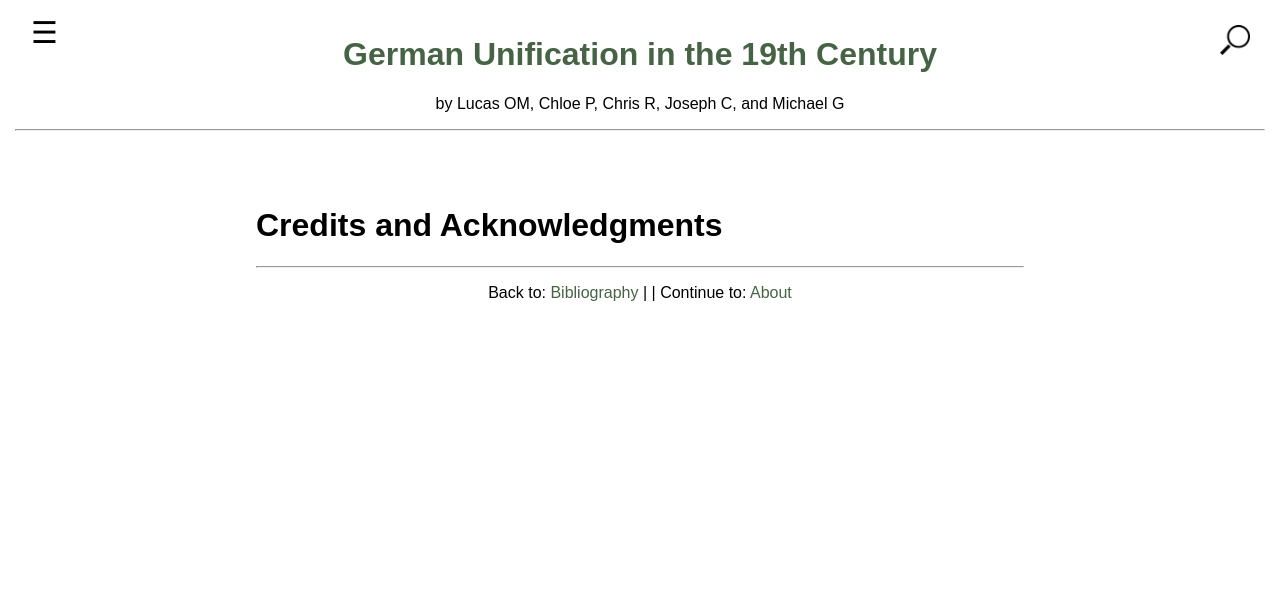
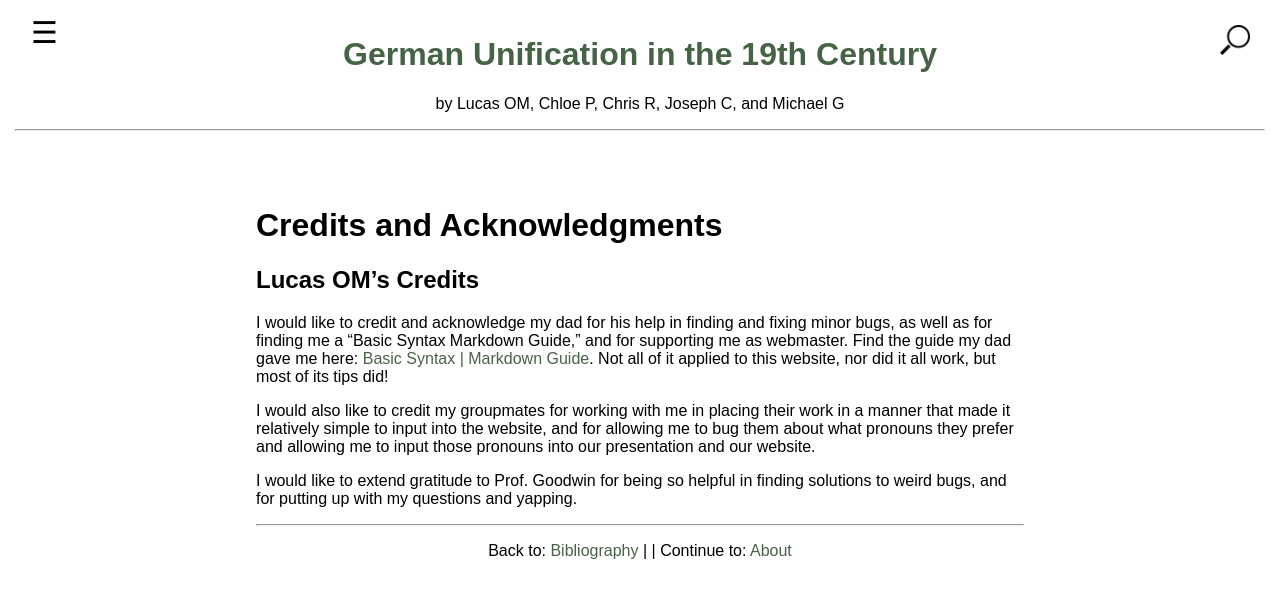
Before and after one commit to LucasOM-XeThey/OliveiraMelo-Lucas-EUH3205, a Jekyll site: the page built from 006_credits_acknowledgments.md, in a window 1280 px wide. Shown: the top 598 px of the page. Built offline with Jekyll 4.4.1, drawn with Linux system fonts in a browser that asks for light colours.

Commit message:
Update 006_credits_acknowledgments.md

```diff
--- a/006_credits_acknowledgments.md
+++ b/006_credits_acknowledgments.md
@@ -5,3 +5,12 @@ number: 6
 ---
 
 # Credits and Acknowledgments
+
+## Lucas OM's Credits
+
+I would like to credit and acknowledge my dad for his help in finding and fixing minor bugs, as well as for finding me a "Basic Syntax Markdown Guide," and for supporting me as webmaster.
+Find the guide my dad gave me here: [Basic Syntax | Markdown Guide](https://www.markdownguide.org/basic-syntax/). Not all of it applied to this website, nor did it all work, but most of its tips did!
+
+I would also like to credit my groupmates for working with me in placing their work in a manner that made it relatively simple to input into the website, and for allowing me to bug them about what pronouns they prefer and allowing me to input those pronouns into our presentation and our website.
+
+I would like to extend gratitude to Prof. Goodwin for being so helpful in finding solutions to weird bugs, and for putting up with my questions and yapping.
```
